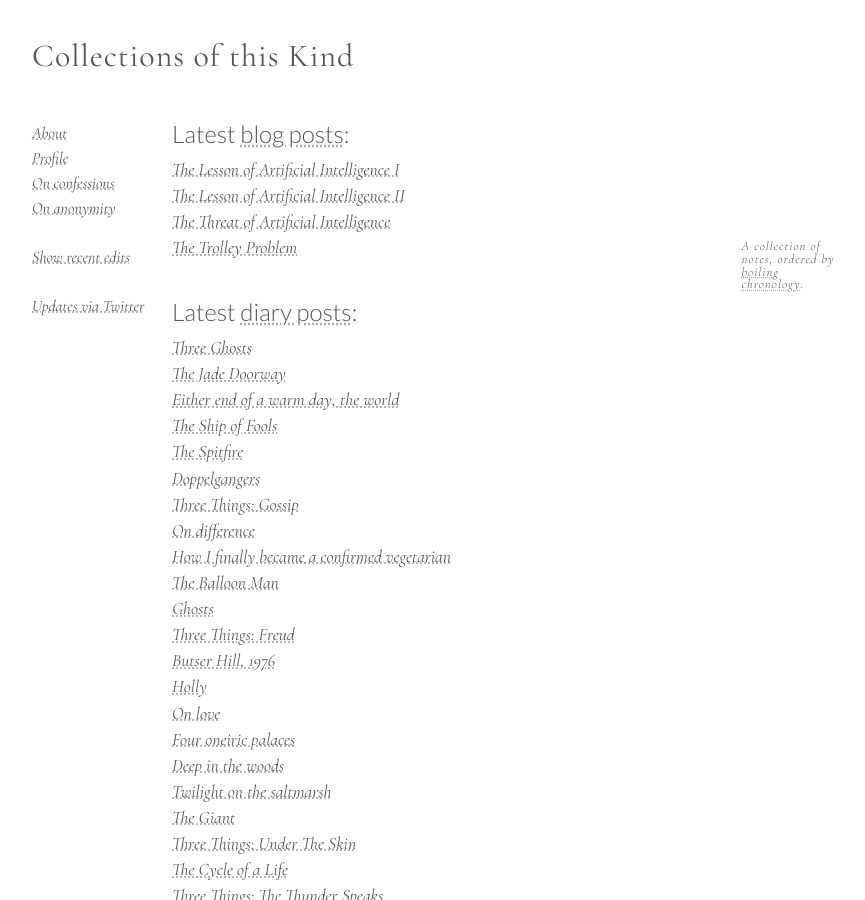
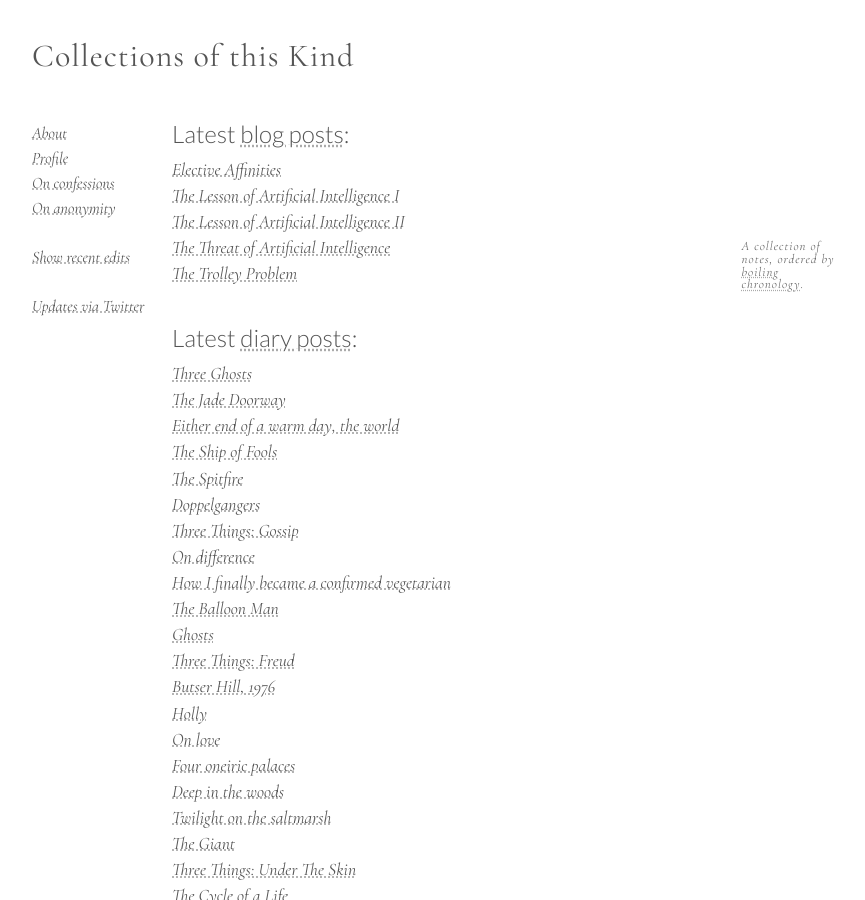
Before and after one commit to CollectionsOfThisKind/collectionsofthiskind.github.io, a Jekyll site: the page built from index.html, in a window 1280 px wide and 900 px high. Shown: the whole window, without its empty margins (78-943 px from the left). Built offline with Jekyll 4.4.1, drawn with Linux system fonts in a browser that asks for light colours.

Commit message:
Add files via upload

```diff
--- a/index.html
+++ b/index.html
@@ -34,6 +34,7 @@ A collection of notes, ordered by <a href="/pages/about/boiling.html">boiling ch
 <h2 name="blog">Latest <a href="/pages/blog/index.html">blog posts</a>:</h2>
 
 <ul class="new">
+<li><a href="pages/blog/elective.html">Elective Affinities</a></li>
 <li><a href="pages/blog/ai2.html">The Lesson of Artificial Intelligence I</a></li>
 <li><a href="pages/blog/ai3.html">The Lesson of Artificial Intelligence II</a></li>
 <li><a href="pages/blog/ai.html">The Threat of Artificial Intelligence</a></li>
```
